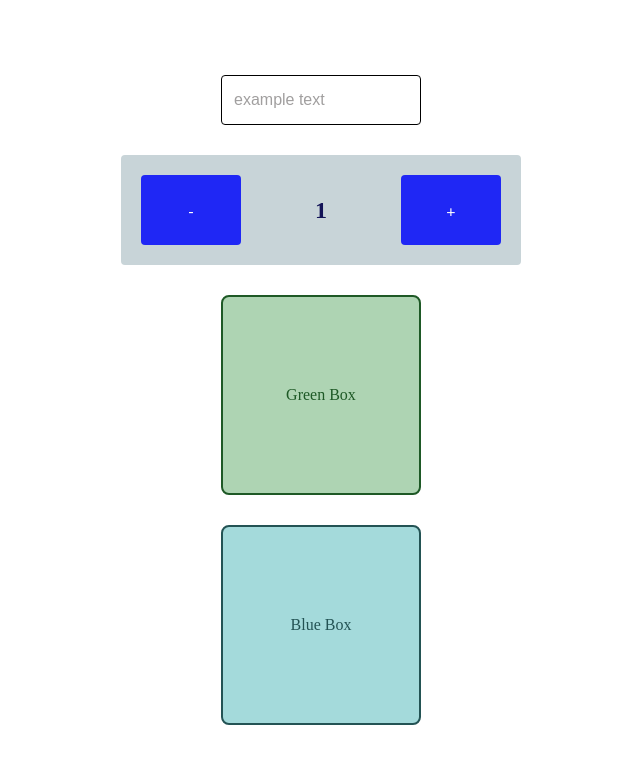
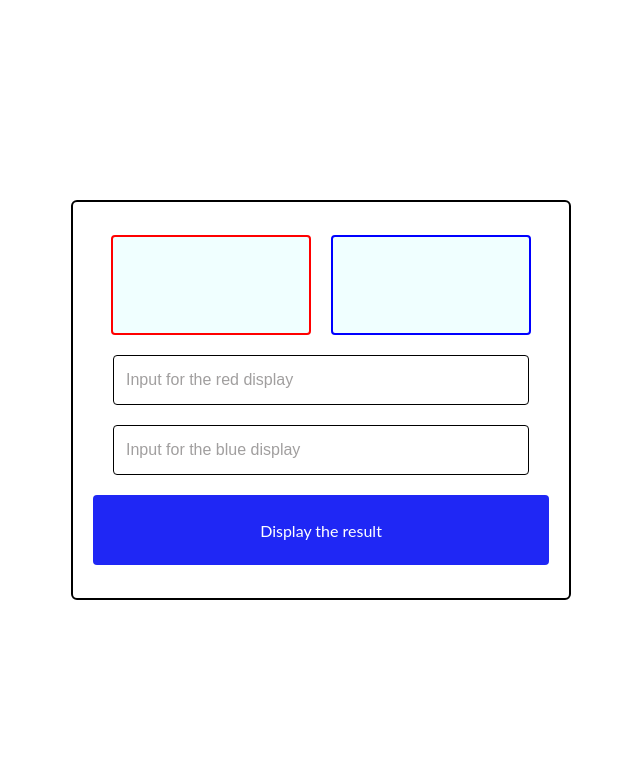
Before and after one commit to ViktorRomanenko05/42.2-react-ts, a React (Create React App) app: page / in a window 1280 px wide. Shown: the top 764 px of the page, without its empty margins (319-959 px from the left). Built offline with nearby package versions, Linux system fonts and the light colour scheme.

Commit message:
homework 08 is completed

```diff
--- a/package.json
+++ b/package.json
@@ -15,6 +15,7 @@
     "react": "^18.3.1",
     "react-dom": "^18.3.1",
     "react-scripts": "5.0.1",
+    "styled-components": "^6.1.13",
     "typescript": "^4.9.5",
     "web-vitals": "^2.1.4"
   },
--- a/src/App.tsx
+++ b/src/App.tsx
@@ -1,5 +1,6 @@
 import GlobalStyles from './styles/GlobalStyles';
 import Lesson08 from "./lessons/lesson08/Lesson08";
+import Homework08 from "./homeworks/Homework08/Homework08";
 
 //lessons
 // import Lesson06 from './lessons/Lesson06/Lesson06';
@@ -16,12 +17,13 @@ import Lesson08 from "./lessons/lesson08/Lesson08";
 function App() {
     return (
         <>
-            <GlobalStyles />
+            <GlobalStyles/>
             {/* <Lesson06 /> */}
             {/* <Lesson07 /> */}
             {/* <Consultation04 /> */}
             {/* <Homework07 /> */}
-            <Lesson08 />
+            {/*<Lesson08 />*/}
+            <Homework08/>
         </>
     );
 }
--- a/src/components/Input/Input.tsx
+++ b/src/components/Input/Input.tsx
@@ -1,8 +1,8 @@
-import "./styles.ts";
-import { InputProps } from './types';
-import { InputContainer, InputElement, Label } from './styles';
+import "./styles";
+import {InputProps} from './types';
+import {InputContainer, InputElement, Label} from './styles';
 
-function Input({ name, id, type = 'text', placeholder, label }: InputProps) {
+function Input({name, id, type = 'text', placeholder, label, onChange, value}: InputProps) {
     return (
         <InputContainer>
             {/* Пример оператора условного рендеринга */}
@@ -12,7 +12,8 @@ function Input({ name, id, type = 'text', placeholder, label }: InputProps) {
                 name={name}
                 type={type}
                 placeholder={placeholder}
-                className="input-element"
+                onChange={onChange}
+                value={value}
             />
         </InputContainer>
     );
--- a/src/components/Input/types.ts
+++ b/src/components/Input/types.ts
@@ -1,7 +1,11 @@
+import {ChangeEvent} from "react";
+
 export interface InputProps {
     name: string,
     id?: string,
     type?: 'text' | 'email' | 'password' | 'tel',
     placeholder?: string,
-    label?: string
+    label?: string,
+    onChange?: (event: ChangeEvent<HTMLInputElement>) => void,
+    value?: string
 }
--- /dev/null
+++ b/src/homeworks/Homework08/Homework08.tsx
@@ -0,0 +1,59 @@
+import {ChangeEvent, useState} from "react";
+import {
+    DisplayBlue,
+    DisplayRed,
+    DisplaysContainer,
+    Homework08Container,
+    InputsContainer,
+    LimitContainer
+} from "./styles";
+import Button from "../../components/Button/Button";
+import Input from "../../components/Input/Input";
+
+
+function Homework08() {
+//Хуки для дисплеев
+    const [redDisplayValue, setRedDisplayValue] = useState<string>('');
+    const [blueDisplayValue, setBlueDisplayValue] = useState<string>('');
+
+//Хуки для инпутов
+    const [redInputValue, setRedInputValue] = useState<string>('');
+    const [blueInputValue, setBlueInputValue] = useState<string>('');
+
+    //Отслеживаем изменения инпута с помощью "onChange" и контролируем его состояние
+    const onChangeRedInput = (event: ChangeEvent<HTMLInputElement>) => {
+        setRedInputValue(event.target.value)
+    };
+
+    const onChangeBlueInput = (event: ChangeEvent<HTMLInputElement>) => {
+        setBlueInputValue(event.target.value)
+    }
+
+    //При нажатии кнопки устанавливаем текущие состояния дисплеев
+    //согласно состояниям соответствующих инпутов
+    const handleButtonClick = () => {
+        setBlueDisplayValue(blueInputValue)
+        setRedDisplayValue(redInputValue)
+    }
+
+
+    return (
+        <Homework08Container>
+            <LimitContainer>
+                <DisplaysContainer>
+                    <DisplayRed>{redDisplayValue}</DisplayRed>
+                    <DisplayBlue>{blueDisplayValue}</DisplayBlue>
+                </DisplaysContainer>
+                <InputsContainer>
+                    <Input name='redInput' placeholder="Input for the red display" onChange={onChangeRedInput}
+                           value={redInputValue}/>
+                    <Input name='blueInput' placeholder="Input for the blue display" onChange={onChangeBlueInput}
+                           value={blueInputValue}/>
+                </InputsContainer>
+                <Button name="Display the result" onClick={handleButtonClick}/>
+            </LimitContainer>
+        </Homework08Container>
+    )
+}
+
+export default Homework08;
--- /dev/null
+++ b/src/homeworks/Homework08/styles.ts
@@ -0,0 +1,60 @@
+import styled from "@emotion/styled";
+import {css} from "@emotion/react"
+
+const flexContainerStyles = css`
+    display: flex;
+    align-items: center;
+    justify-content: center;
+`
+
+const displayBasicStyles = css`
+    ${flexContainerStyles};
+    background-color: azure;
+    border: 2px solid;
+    border-radius: 4px;
+    width: 200px;
+    height: 100px;
+    font-size: 32px;
+    overflow: hidden;
+`
+
+export const Homework08Container = styled.div`
+    ${flexContainerStyles};
+    flex-direction: column;
+    gap: 30px;
+    flex: 1;
+`
+
+export const LimitContainer = styled.div`
+    ${flexContainerStyles};
+    flex-direction: column;
+    width: 500px;
+    height: 400px;
+    border: 2px black solid;
+    border-radius: 6px;
+    padding: 20px;
+`
+
+export const DisplaysContainer = styled.div`
+    ${flexContainerStyles};
+    width: 100%;
+    gap: 20px;
+`
+
+export const DisplayRed = styled.div`
+    ${displayBasicStyles};
+    color: red;
+`
+
+export const DisplayBlue = styled.div`
+    ${displayBasicStyles};
+    color: blue;
+`
+
+export const InputsContainer = styled.div`
+    ${flexContainerStyles};
+    flex-direction: column;
+    width: 100%;
+    padding: 20px;
+    gap: 20px;
+`
```
Also changed, not shown: 1 other file (tests, documents, lock files or other folders).
